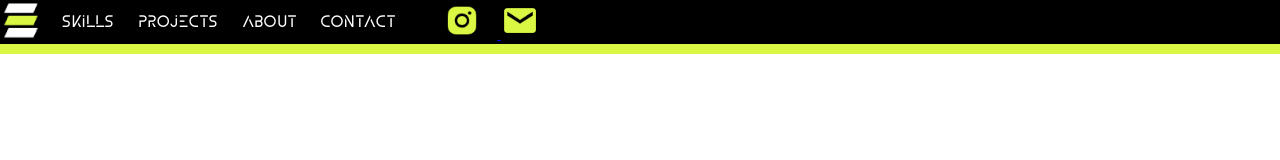
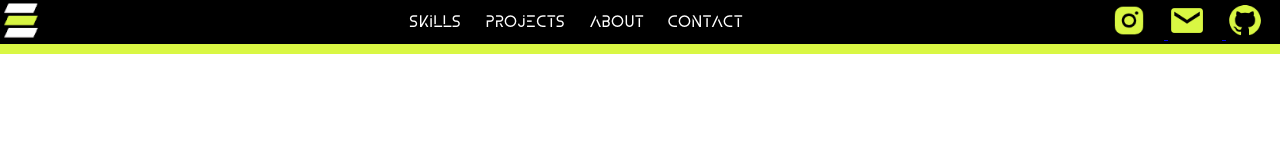
Before and after one commit to dev-danielsouza/projeto_portifolio_dev, a plain HTML site: page index.html in a window 1280 px wide. Drawn offline with Linux system fonts and the light colour scheme; files whose address does not match are found by name; a web font is replaced by a local one.

Commit message:
feat: header finished

```diff
--- a/css/style.css
+++ b/css/style.css
@@ -11,10 +11,7 @@ header {
   box-shadow: 0 10px 0 #d9f743;
   align-items: center;
   display: flex;
-  text-align: justify;
-}
-
-#menu {
+  justify-content: space-between;
 }
 
 #menu a {
@@ -23,7 +20,8 @@ header {
   font-family: "ZELDA", sans-serif;
   font-weight: 400;
   text-decoration: none;
-  margin-left: 20px;
+  padding-left: 10px;
+  padding-right: 10px;
 }
 
 .logo {
@@ -32,7 +30,6 @@ header {
 }
 
 #header-contact {
-  margin-left: 47.73px;
 }
 
 .button-contact {
--- a/index.html
+++ b/index.html
@@ -22,14 +22,17 @@
 
   <body>
     <header>
+      <div class="header-home">
         <a href="#">
           <img
+            id="home"
             name="home"
             class="logo"
             src="assets/img/header-icon-no-background.png"
             alt="icon"
           />
         </a>
+      </div>
 
       <nav id="menu">
         <a href="#">Skills</a>
@@ -61,6 +64,17 @@
             alt="email-icon"
           />
         </a>
+        <a
+          href="https://github.com/dev-danielsouza"
+          title="GitHub"
+          target="_blank"
+        >
+          <img
+            class="button-contact"
+            src="assets/img/github-logo-48.png"
+            alt="github-icon"
+          />
+        </a>
       </div>
     </header>
   </body>
```
Lines whose indentation alone changed are shown as unchanged.
